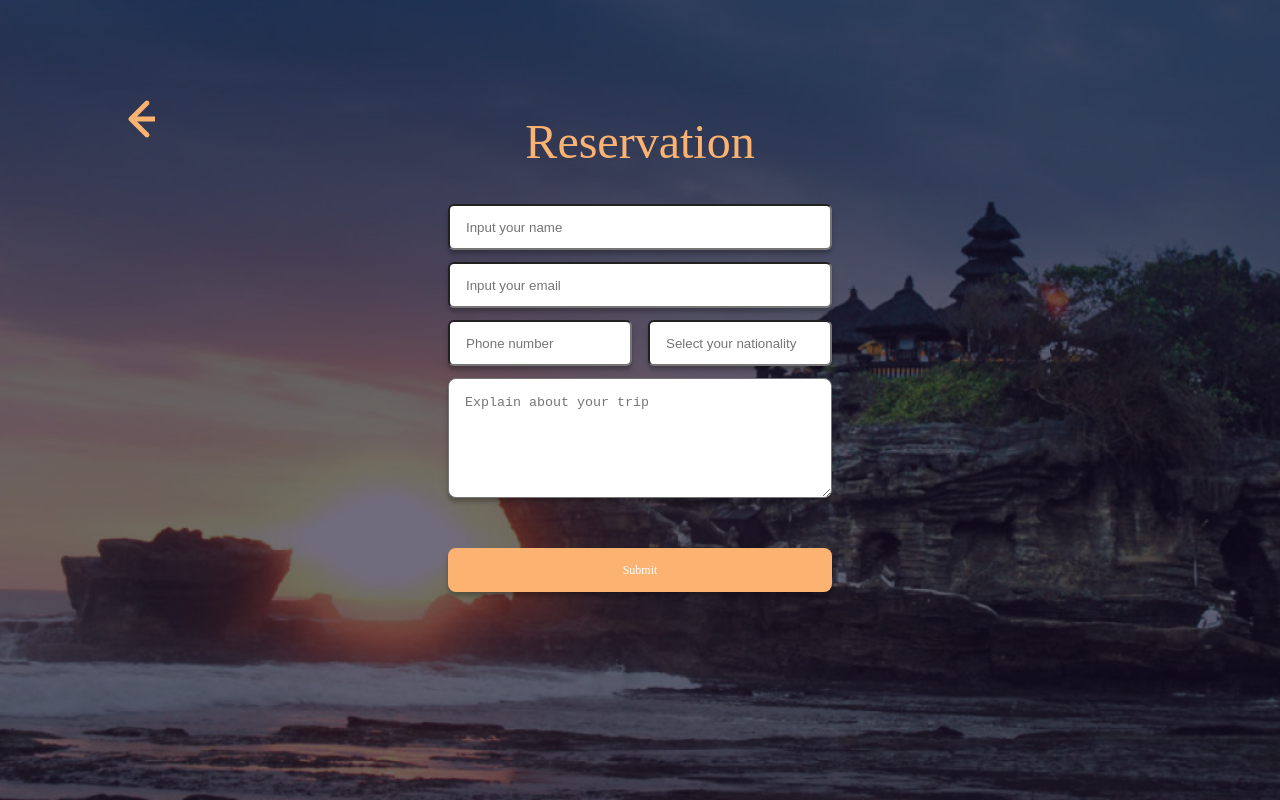
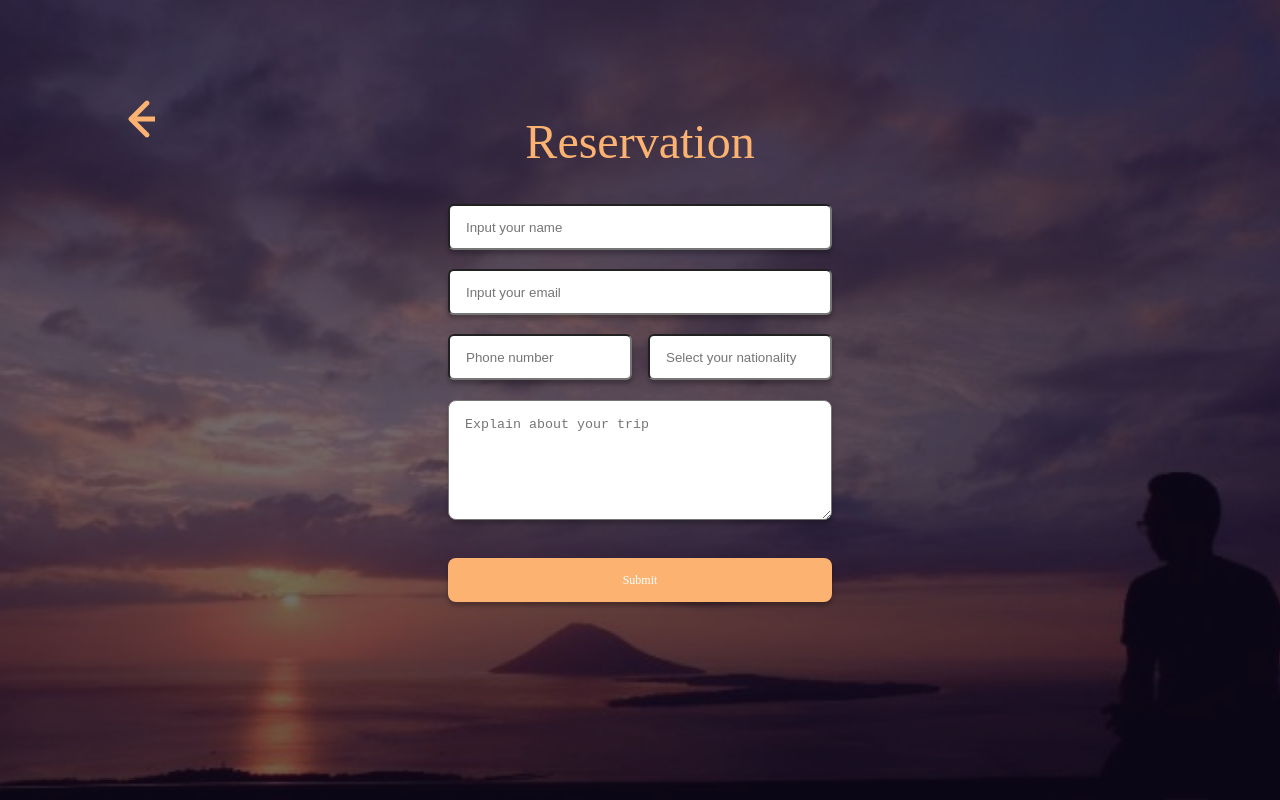
Before and after one commit to Mochamadramdhan/Travel-React, a React (Create React App) app: page /users in a window 1280 px wide. Built offline with nearby package versions, Linux system fonts and the light colour scheme.

Commit message:
cleaning

```diff
--- a/src/Screeen/Style.css
+++ b/src/Screeen/Style.css
@@ -125,12 +125,8 @@ body, html{
     }
     .form{
         width: 30%;
-        /* background-color: rgb(190, 24, 24); */
     }
-
-
   }
-
   /*  */
 h1{
     font-family: 'Pacifico', cursive;
@@ -162,9 +158,7 @@ p{
     display: flex;
     justify-content: center;
 }
-
 /* index */
-
 h1.h1-White{
     color: #FFFFFF;
     top: 223px;
@@ -188,7 +182,6 @@ p.index{
     line-height: 17px;
     margin-bottom: 50px;
 }
-
 /* about */
 .bg-about{
     background-image: url(./img/bg1.png);
@@ -203,8 +196,6 @@ p.index{
     align-items: center;
     background-repeat: no-repeat;
     background-size: cover;
-
-
 }
 h1.aboutUs{
      line-height: 200px;
@@ -215,10 +206,9 @@ h1.aboutUs{
     line-height: 33px;
     margin-top: 20px;
 }
-
 /* Reservation */
 .bg-reservation{
-    background-image: url(./img/bg1.png);
+    background-image: url(./img/bg2.png);
     position: absolute;
     top: 0;
     right: 0;
@@ -239,7 +229,7 @@ input{
     border-radius: 6px;
     display: flex;
     justify-content: center;
-    margin-bottom: 12px;
+    margin-bottom: 5%;
     box-shadow: 0px 4px 4px rgba(0, 0, 0, 0.25);
 }
 textarea{
@@ -248,7 +238,7 @@ textarea{
     width: 100%;
     height: 120px;
     border-radius: 8px;
-    margin-bottom: 50px;
+    margin-bottom: 10%;
     display: flex;
     justify-content: center;
     box-shadow: 0px 4px 4px rgba(0, 0, 0, 0.25);
```
